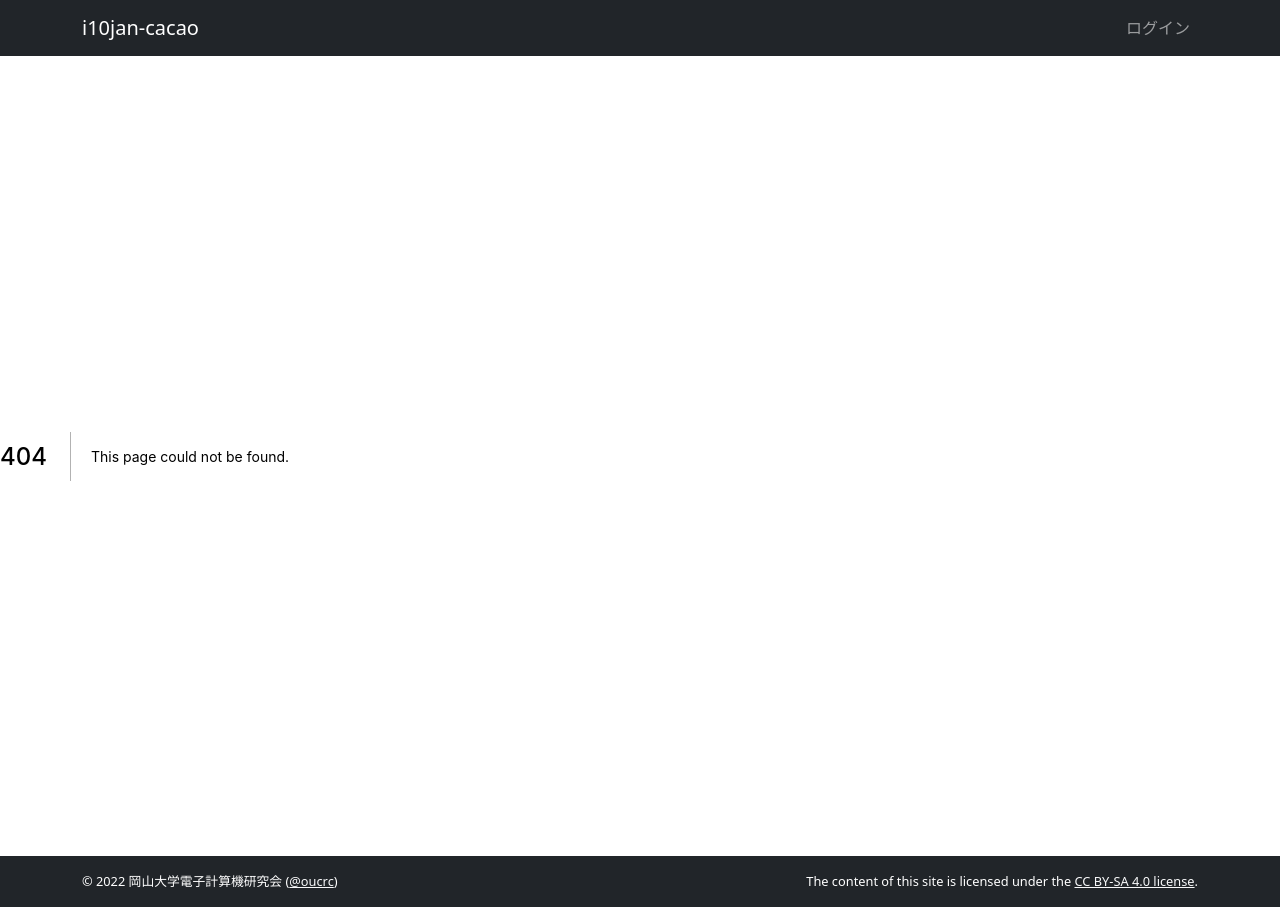
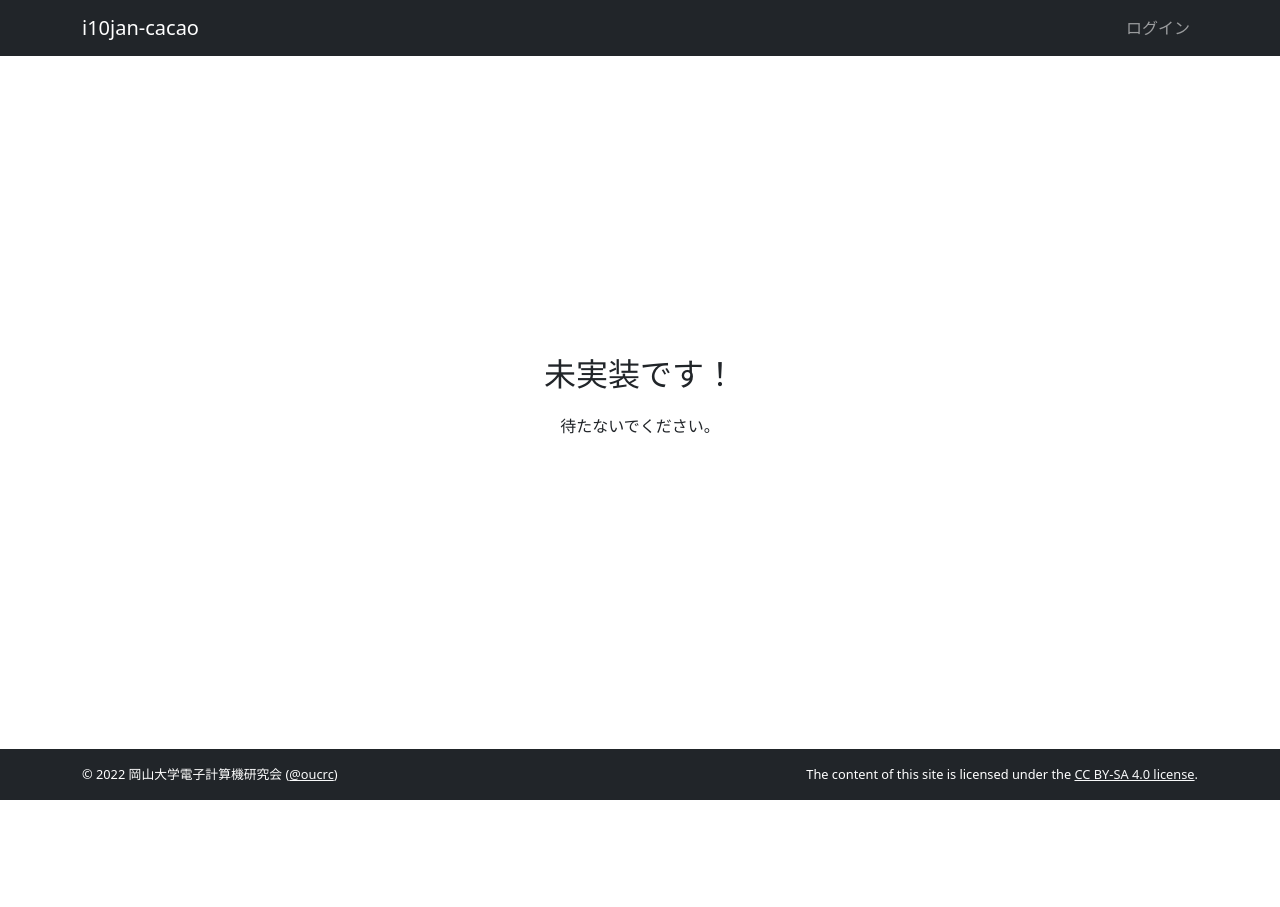
Before and after one commit to AAAR-Salmon/i10jan-cacao, a Next.js app: page /login in a window 1280 px wide. Before the commit this address had no page. After the commit the page ends 800 px from the top, so only its background shows below. Built offline with nearby package versions, Linux system fonts and the light colour scheme.

Commit message:
feat(pages): ログインページ 未実装の表示

```diff
--- /dev/null
+++ b/pages/login.tsx
@@ -0,0 +1,19 @@
+import type { NextPage } from 'next';
+import Head from 'next/head';
+import { Container } from 'react-bootstrap';
+
+const LoginPage: NextPage = () => {
+  return (
+    <>
+      <Head>
+        <title>ログイン | i10jan-cacao</title>
+      </Head>
+      <Container fluid='md' className='d-flex flex-column justify-content-center'>
+        <p className='text-center fs-2'>未実装です！</p>
+        <p className='text-center'>待たないでください。</p>
+      </Container>
+    </>
+  );
+};
+
+export default LoginPage;
```
